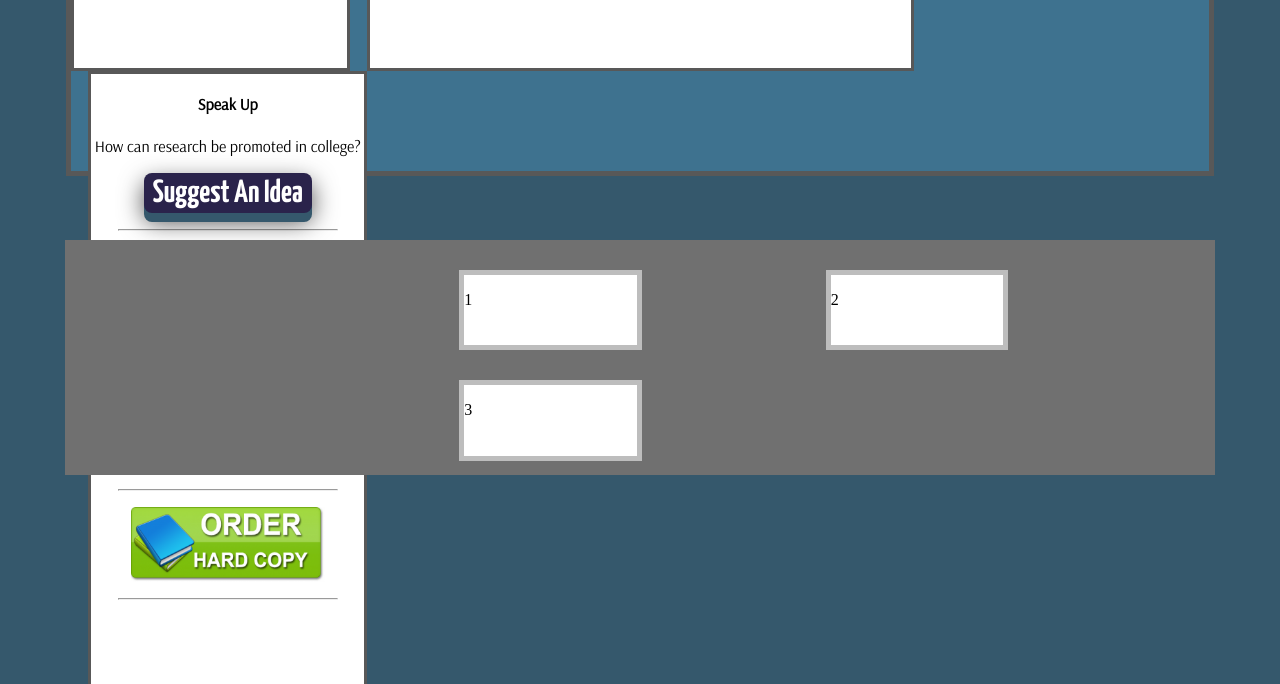
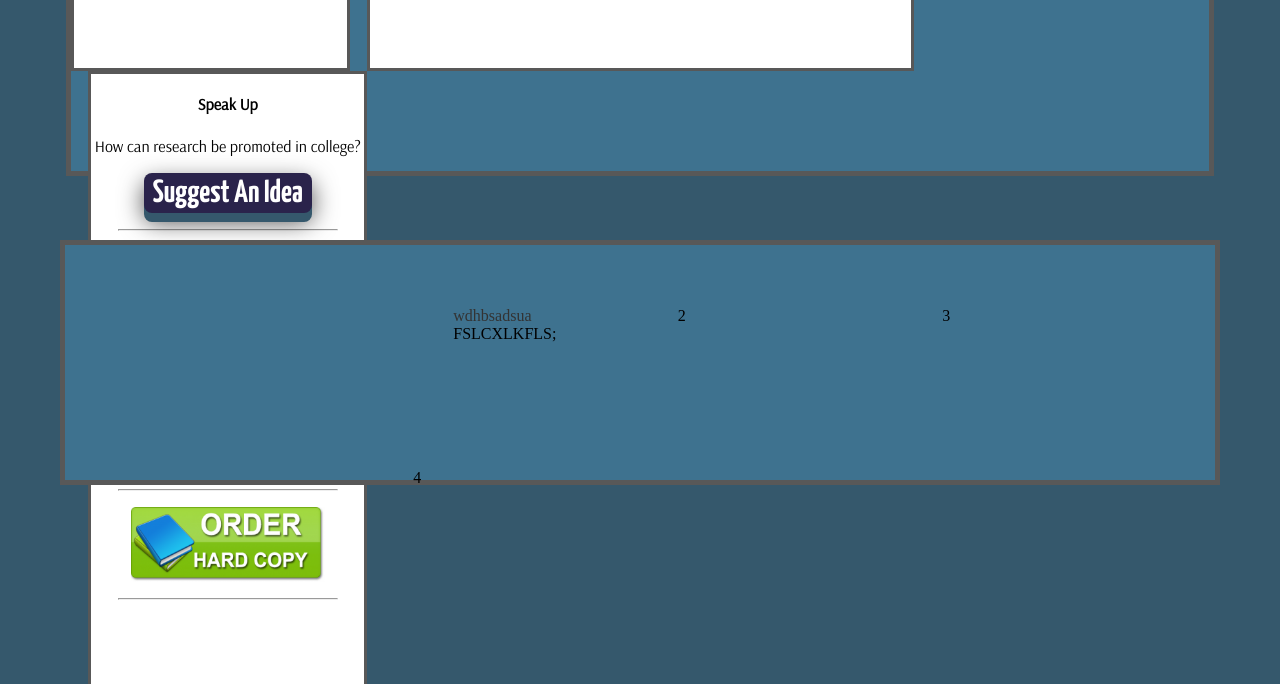
Before and after one commit to adishr09/JMDET.org, a PHP site: page /home.html in a window 1280 px wide. Shown: the part 2123-2807 px from the top of the page. Run offline with PHP 8.4, Linux system fonts and the light colour scheme.

Commit message:
something footerish.
Its not perfect. look at the color scheme please

```diff
--- a/jmdet.org/New_Website/New folder/css/style.css
+++ b/jmdet.org/New_Website/New folder/css/style.css
@@ -16,6 +16,11 @@ body {
 
 a {
 	color: #333;
+}
+
+li
+{
+    list-style-type: none;
 }
 #nav {
 	margin: 0;
@@ -239,8 +244,9 @@ html[xmlns] #nav {
 	position:relative;
 	height:30%;
 	margin-top:5%;
+		background:#3e728f;
+	border:5px solid #585858;
 
-	background-color:#707070;
 }
 
 #f_1{
@@ -248,11 +254,13 @@ html[xmlns] #nav {
 	width:15%;
 	float:left;
 	height:inherit;
-	margin:30px 8% 0 8%;
+	margin:4%;
 	display:inline-block;
-	border: 5px solid #bdbdbd;
-	background-color:#fff;
+
 }
+#f_1:hover {
+    color: #003366;
+  }
 
 #new {
 	position: relative;
--- a/jmdet.org/New_Website/New folder/home.html
+++ b/jmdet.org/New_Website/New folder/home.html
@@ -93,7 +93,14 @@
 		</div>
 		<div id="footer">
 			<div id="f_1">
-				<p>1</p>
+				<ul>
+                <li>
+                   <a>wdhbsadsua</a>
+                </li>
+                <li>
+                    FSLCXLKFLS;
+                </li>
+                </ul>
 			</div>
 			<div id="f_1">
 				<p>2</p>
@@ -101,6 +108,9 @@
 			<div id="f_1">
 				<p>3</p>
 			</div>
+            <div id="f_1">
+				<p>4</p>
+			</div>
 		</div>
 	</body>
 </html>
```
